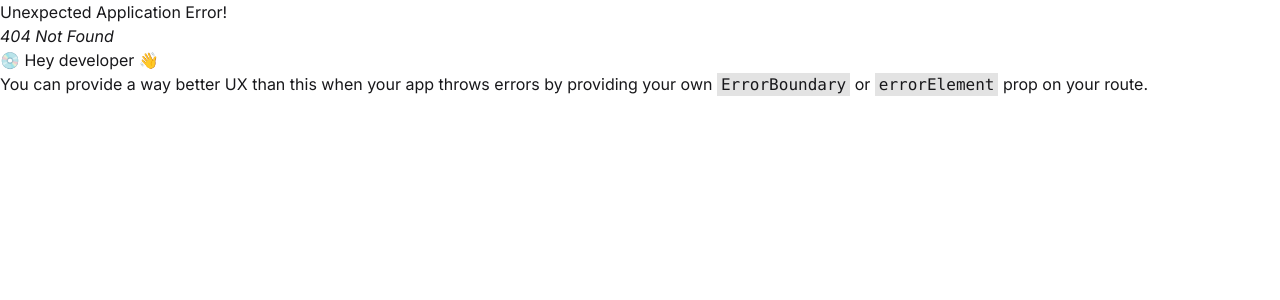
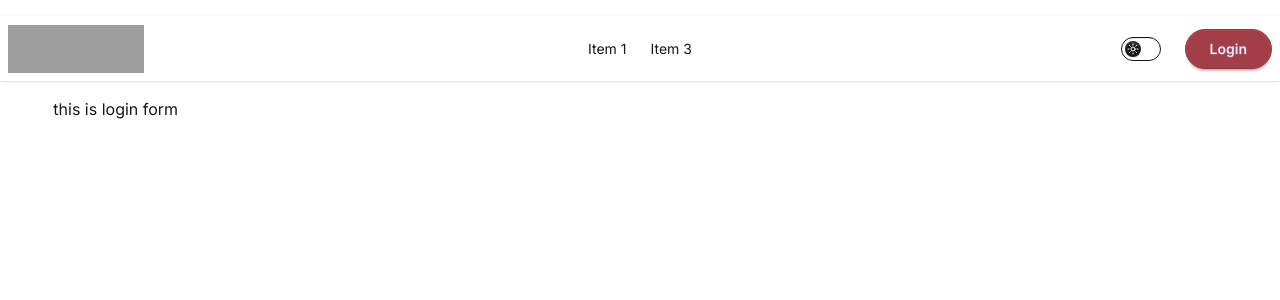
Before and after one commit to Obydullah001/TrueNest-Home_project, a React (Vite) app: page /login in a window 1280 px wide. Before the commit this address had no page. Shown: the top 300 px of the page. Built offline with nearby package versions, Linux system fonts and the light colour scheme; grey boxes are pictures that could not be loaded.

Commit message:
added login files

```diff
--- a/src/Component/Shared/Navbar.jsx
+++ b/src/Component/Shared/Navbar.jsx
@@ -56,7 +56,7 @@ const Navbar = () => {
        <div className="mr-6">
          <ThemeController></ThemeController>
        </div>
-        <Link className="btn btn-primary rounded-4xl px-6">Login </Link>
+        <Link to='/login' className="btn btn-primary rounded-4xl px-6">Login </Link>
       </div>
     </div>
   );
--- /dev/null
+++ b/src/Contexts/AuthContexts.jsx
@@ -0,0 +1,3 @@
+import { createContext } from "react";
+
+export const AuthContext = createContext();
--- /dev/null
+++ b/src/Contexts/AuthProvider.jsx
@@ -0,0 +1,16 @@
+import React from 'react';
+import { AuthContext } from './AuthContexts';
+
+const AuthProvider = ({children}) => {
+
+    const auhInfo ={
+
+    }
+    return (
+        <AuthContext value={auhInfo}>
+            {children}
+        </AuthContext>
+    );
+};
+
+export default AuthProvider;
--- a/src/firebase/firebase.init.js
+++ b/src/firebase/firebase.init.js
@@ -2,16 +2,19 @@
 import { initializeApp } from "firebase/app";
 // TODO: Add SDKs for Firebase products that you want to use
 // https://firebase.google.com/docs/web/setup#available-libraries
+import {getAuth} from "firebase/auth" ;
 
 // Your web app's Firebase configuration
 const firebaseConfig = {
-  apiKey: "AIzaSyDBkjdGKdLKqM6V7TE5KuB7YrRa-xRHYG8",
-  authDomain: "truenest-project-asssignment.firebaseapp.com",
-  projectId: "truenest-project-asssignment",
-  storageBucket: "truenest-project-asssignment.firebasestorage.app",
-  messagingSenderId: "985340855946",
-  appId: "1:985340855946:web:79c938b0c94607d1d2cf73"
+  apiKey: import.meta.env.VITE_apiKey,
+  authDomain: import.meta.env.VITE_authDomain,
+  projectId: import.meta.env.VITE_projectId,
+  storageBucket: import.meta.env.VITE_storageBucket,
+  messagingSenderId: import.meta.env.VITE_messagingSenderId,
+  appId: import.meta.env.VITE_appId
 };
 
 // Initialize Firebase
 const app = initializeApp(firebaseConfig);
+
+export const auth = getAuth(app)
--- a/src/main.jsx
+++ b/src/main.jsx
@@ -7,13 +7,16 @@ import { router } from './router/router.jsx'
 
 import 'aos/dist/aos.css'
 import Aos from 'aos'
+import AuthProvider from './Contexts/AuthProvider.jsx'
 
 Aos.init();
 
 createRoot(document.getElementById('root')).render(
   <StrictMode>
    <div className='max-w-7xl mx-auto font-inter'>
-     <RouterProvider router={router} />
+    <AuthProvider>
+       <RouterProvider router={router} />
+    </AuthProvider>
    </div>
   </StrictMode>,
 )
--- a/src/pages/Authentication/Login.jsx
+++ b/src/pages/Authentication/Login.jsx
@@ -3,10 +3,9 @@ import React from 'react';
 const Login = () => {
 
     return (
-        <div>
-            <h1>this is a login   </h1>
-            \i
+        <div className=''>
 
+            this is login form
         </div>
     );
 };
--- a/src/router/router.jsx
+++ b/src/router/router.jsx
@@ -2,6 +2,7 @@ import { createBrowserRouter } from "react-router";
 import MainLayOut from "../LayOut/MainLayOut";
 import { Component } from "react";
 import Home from "../Home/Home/Home";
+import Login from "../pages/Authentication/Login";
 
 export const router = createBrowserRouter([
   {
@@ -13,7 +14,8 @@ export const router = createBrowserRouter([
             Component: Home
         },
         {
-
+          path: '/login',
+          Component: Login,
         }
     ]
   },
```
Also changed, not shown: 1 other file (tests, documents, lock files or other folders).
